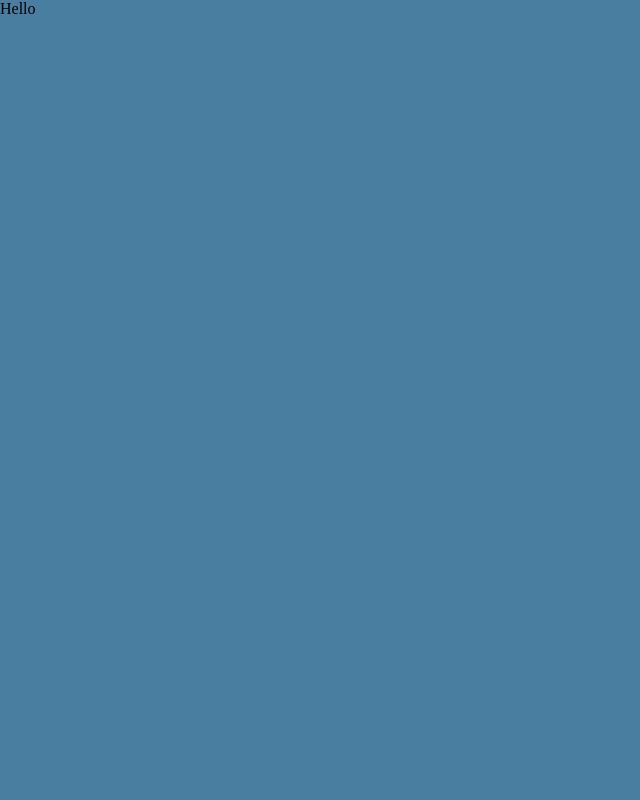
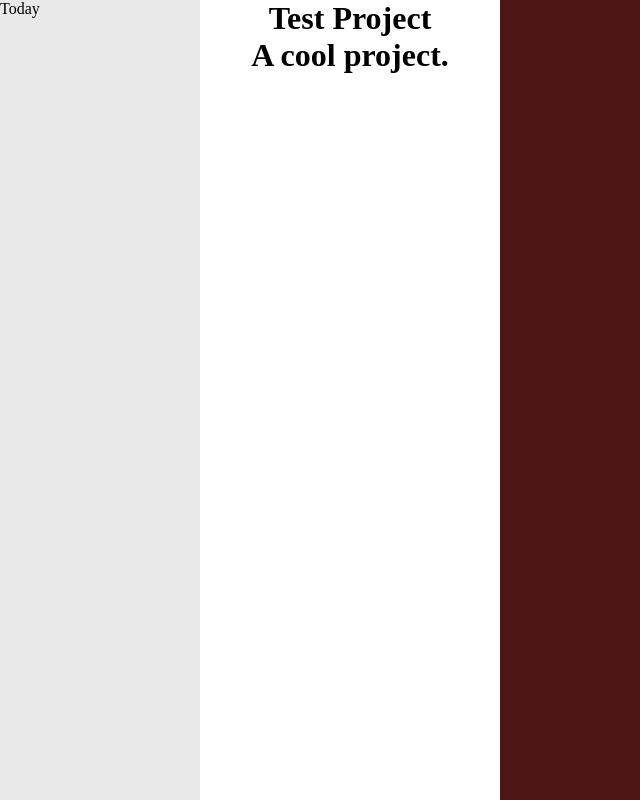
Before and after one commit to ZenSpace55/Odin-ToDo, a website built with webpack: page dist/index.html in a window 1280 px wide. Shown: the whole page, without its empty margins (0-640 px from the left). Built offline with nearby package versions, Linux system fonts and the light colour scheme.

Commit message:
Implemented basic structure of page, with projects displayed in a div

```diff
--- a/src/index.js
+++ b/src/index.js
@@ -1,4 +1,15 @@
 import "./styles.css";
 import pageLoad from "./pageLoad";
+import buildList from "./projectList";
+import {projectFactory, showProject} from "./project";
 
 pageLoad();
+buildList();
+
+var currentProject;
+var daysProject;
+var upcomingProject;
+var allProjects;
+
+currentProject = projectFactory("Test Project", "A cool project.", []);
+showProject(currentProject);
--- a/src/pageLoad.js
+++ b/src/pageLoad.js
@@ -2,9 +2,17 @@ function loadPage(){
     const content = document.getElementById("content");
     content.classList.add("content");
     const sideBar = document.createElement("div");
+    sideBar.id = "sideBar";
     sideBar.classList.add("sidebar");
     content.appendChild(sideBar);
-    alert("page loaded");
+    const projectTab = document.createElement("div");
+    projectTab.id = "projectTab";
+    projectTab.classList.add("projectTab");
+    content.appendChild(projectTab);
+    const todoArea = document.createElement("div");
+    todoArea.id = "todoArea";
+    todoArea.classList.add("todoArea");
+    content.appendChild(todoArea);
 }
 
 export default loadPage;
--- a/src/project.js
+++ b/src/project.js
@@ -0,0 +1,28 @@
+import todoFactory from "./todo";
+
+const projectFactory = (name, description, todos) => {
+    const removeTodo = (purgedTodo) => {
+        var index = todos.indexOf(purgedTodo);
+        if (index != -1){
+            todos.splice(index, 1);
+        }
+    };
+    const addTodo = (myName, myDescription, myDate) => {
+        var newTodo = todoFactory(name, myDescription, myDate);
+    };
+    return {name, description, todos};
+};
+
+function showProject(project){
+    const projectTab = document.getElementById("projectTab");
+    const projName = document.createElement("div");
+    projName.classList.add("projectName");
+    projName.textContent = project.name;
+    projectTab.appendChild(projName);
+    const projDesc = document.createElement("div");
+    projDesc.classList.add("projectName");
+    projDesc.textContent = project.description;
+    projectTab.appendChild(projDesc);
+}
+
+export {showProject, projectFactory};
--- /dev/null
+++ b/src/projectList.js
@@ -0,0 +1,9 @@
+function buildList(){
+    const sideBar = document.getElementById("sideBar");
+    const todayProj = document.createElement("div");
+    todayProj.classList.add("sideBarHeader");
+    todayProj.textContent = "Today";
+    sideBar.appendChild(todayProj);
+}
+
+export default buildList;
--- a/src/styles.css
+++ b/src/styles.css
@@ -1,12 +1,56 @@
 body{
     margin: 0;
     background-color: rgb(73, 126, 161);
+    height: 100vh;
 }
 
 .sidebar{
     background-color: rgb(233, 233, 233);
+    height: 100vh;
+    flex: 2 0;
+    max-width: 200px;
+    display: flex;
+    flex-direction: column;
+}
+
+.sidebarHeader{
+    font-weight: 700;
 }
 
 .content{
     display: flex;
 }
+
+.todoArea{
+    height: 100vh;
+    flex: 1 0;
+    background-color: rgb(78, 23, 23);
+}
+
+.projectTab{
+    height: 100vh;
+    flex: 4 0;
+    background-color: rgb(255, 255, 255);
+    max-width: 300px;
+    display: flex;
+    flex-direction: column;
+}
+
+.projectName{
+    font-size: 2em;
+    font-weight: 700;
+    width: 100%;
+    text-align: center;
+}
+
+.projectDescription{
+    font-size: 1.25em;
+    font-weight: 600;
+    width: 100%;
+    text-align: center;
+}
+
+.projectTodo{
+    font-size: 1em;
+    width: 100%;
+}
--- a/src/todo.js
+++ b/src/todo.js
@@ -0,0 +1,5 @@
+const todoFactory = (name, description, dueDate) => {
+    return {name, description, dueDate};
+};
+
+export default todoFactory;
```
Also changed, not shown: dist/index.html, dist/main.js.
